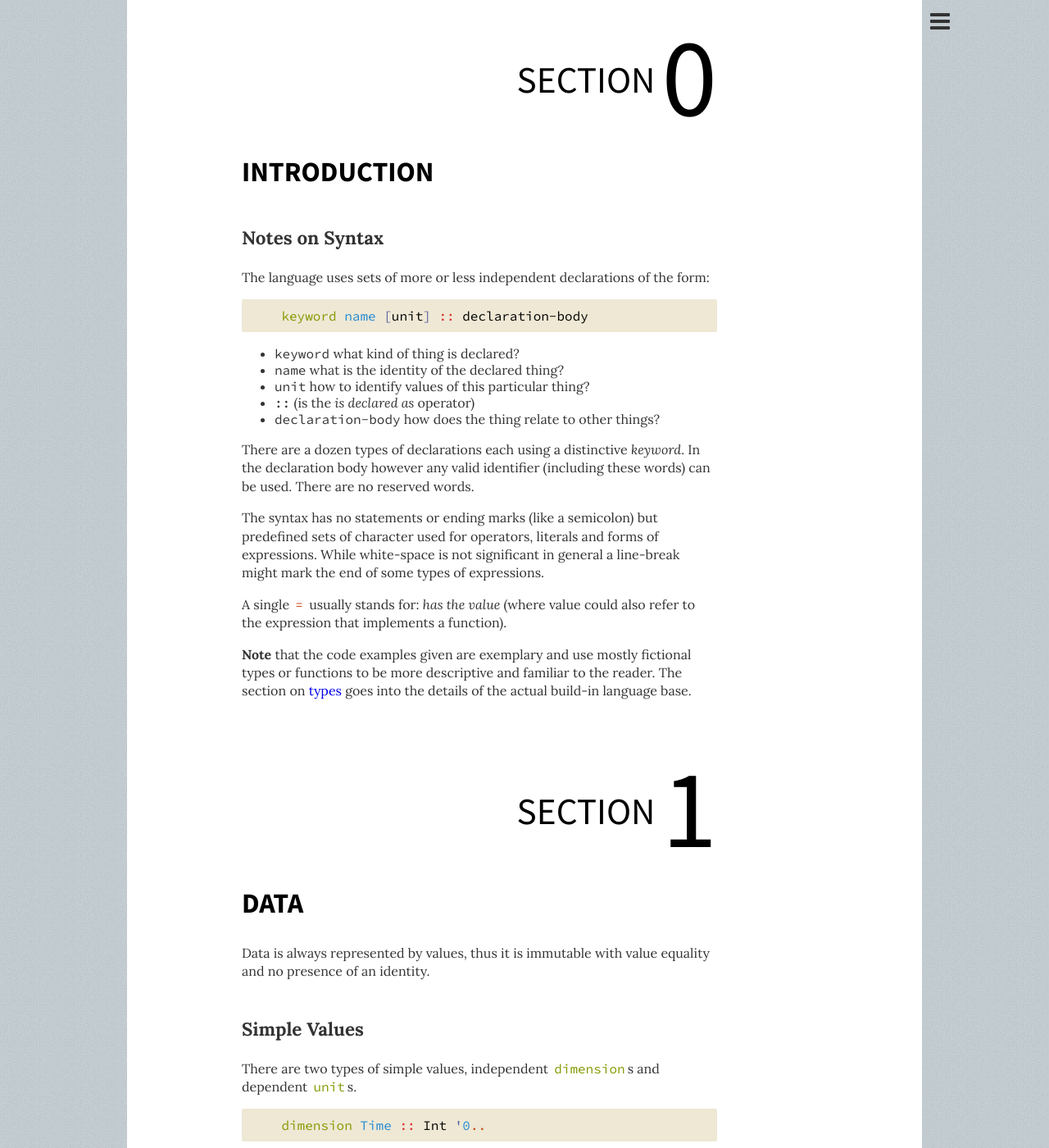
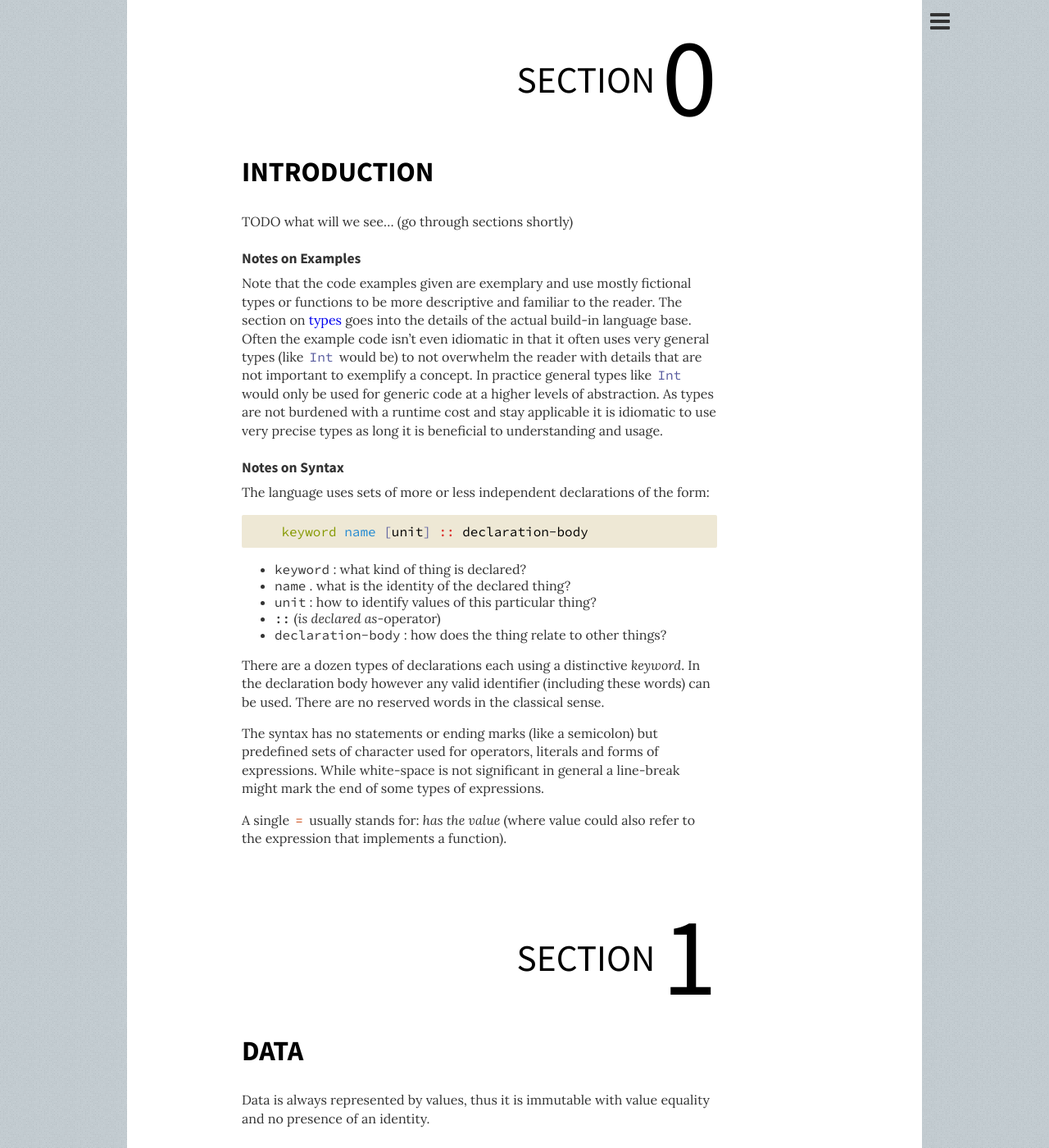
Before and after one commit to bruno-lang/bruno-lang.github.io, a Jekyll site: the page built from in-a-nutshell/index.md, in a window 1280 px wide and 1400 px high, scrolled down 1341 px. Shown: the whole window at 82% size. Built offline with Jekyll 4.4.1, drawn with Linux system fonts in a browser that asks for light colours; nearby versions of some CDN libraries; some of the changed text lies outside the part shown.

Commit message:
details here and there

```diff
--- a/_layouts/default.html
+++ b/_layouts/default.html
@@ -36,7 +36,8 @@
 	.replace(/(\~)([a-z]|$)/g, "<op>$1</op>$2")
 	.replace(/(\()(:=)/g, "$1<op>$2</op>")
 	.replace(/([0-9.e+-]+)([a-zA-Z]+)<\/lit>/g, "$1<uom>$2</uom></lit>")
-	.replace(/(_|\.\.|\s-&gt;|~&gt;)/g, "<op>$1</op>")
+	.replace(/(_|\.\.|~&gt;)/g, "<op>$1</op>")
+	.replace(/(\s|^|\()(-&gt;)(\s|$|\))/g, "$1<op>$2</op>$3")
 	.replace(/(\s|^)(=|\|=)(\s|$)/g, "$1<op>$2</op>$3")
 	.replace(/([\s])([0-9]\.)/g, "$1<op>$2</op>")
 	.replace(/(::)/g, "<as>$1</as>")
--- a/in-a-nutshell/index.md
+++ b/in-a-nutshell/index.md
@@ -51,20 +51,35 @@
 
 ## Introduction
 
-### Notes on Syntax
+TODO what will we see... (go through sections shortly)
+
+#### Notes on Examples
+Note that the code examples given are exemplary and use mostly fictional
+types or functions to be more descriptive and familiar to the reader.
+The section on [types](#types) goes into the details of the actual build-in
+language base.
+Often the example code isn't even idiomatic in that it often uses very general
+types (like `Int` would be) to not overwhelm the reader with details that are
+not important to exemplify a concept. In practice general types like `Int`
+would only be used for generic code at a higher levels of abstraction.
+As types are not burdened with a runtime cost and stay applicable it is
+idiomatic to use very precise types as long it is beneficial to understanding
+and usage.
+
+#### Notes on Syntax
 The language uses sets of more or less independent declarations of the form:
 
 		keyword name [unit] :: declaration-body
 
-* `keyword` what kind of thing is declared?
-* `name` what is the identity of the declared thing?
-* `unit` how to identify values of this particular thing?
-* `::` (is the _is declared as_ operator)
-* `declaration-body` how does the thing relate to other things?
+* `keyword` : what kind of thing is declared?
+* `name` . what is the identity of the declared thing?
+* `unit` : how to identify values of this particular thing?
+* `::` (_is declared as_-operator)
+* `declaration-body` : how does the thing relate to other things?
 
 There are a dozen types of declarations each using a distinctive _keyword_.
 In the declaration body however any valid identifier (including these words)
-can be used. There are no reserved words.
+can be used. There are no reserved words in the classical sense.
 
 The syntax has no statements or ending marks (like a semicolon) but predefined
 sets of character used for operators, literals and forms of expressions.
@@ -656,28 +664,58 @@
 		family V :: _[:]
 		family L :: [_]
 		family S :: {_}
+		family D :: *
 
 `T` is any tuple regardless of its shape, `F` any function regardless of its
 arity, `A` is any array regardless of its element type or dimension range,
 `V` is any view or slice of such an array, `L` is any list and `S` is any set
-regardless of their element types.
+regardless of their element types. Finally `D` is any (array dimension)
+length type.
 
 There are three more qualifications for kinds that haven't been mentioned so far.
 But to abstract over them by kind their semantics don't need to be understood.
 
-		family P :: _(->)
-		family I :: _[<]
-		family O :: _[>]
+		family O :: *(->)
+		family R :: _[<]
+		family W :: _[>]
 
-`P` is any operation (abstract function), `I` is any input- and `O` any output-
+`O` is any operation (abstract function), `R` is any input- and `W` any output-
 channel type regardless of their element types.
 
-Except for the operations, where `_` stands for the name, the type wild-card `_`
-used within a kind concerns the type of the _elements_ of the composite.
+The _any_ type wild-card `_` used within kinds concerns the type of the
+_elements_ of a composite or function.
 It can likewise be substituted with any _base type_ the composite should be
 further constraint to. Again, this would be the type to be satisfied by an
 actual type and not the only actual type possible. That means all types that
 are generalisable to it could be used as well.
+
+In addition to the above basic kinds variants of any of these are possible as
+kinds on their own. To emphasise the variant the following example uses the
+_any_ type as basis of its variants. Each variant is build by appending the
+variants symbol to the base type.
+
+		family M :: _?
+		family E :: _!
+		family P :: _*
+
+`M` is any _maybe_ or _option_ type variant (where the value is either of the
+base type or _nothing_), `E` is any fault or _error_ type (where the value is
+either of the base type or an _error_) and `P` is any _transient_ type variant
+(where the value is of the base type but can be mutated _in place_ under
+certain conditions).
+
+Lastly there are different modes to base types that can be combined with all
+of the above mentioned kinds to build other kinds. A mode is build by prepanding
+the modes symbol to the base type.
+
+		family T :: $_
+		family L :: ~_
+		family K :: @_
+
+`T` is any _type of_ a type, `L` is any _lazy_ type (what is syntactic sugar for
+`(() -> _)`) and `K` is any _key of_ a type. The section on the type system will
+explain in more detail what those are. Key take-away here is that those exist
+so it is possible to express code on this level of abstraction.
 
 ##### Qualifying the Existence of Functions or Behaviours
 In addition to the qualities of the type itself a family can also be qualified
@@ -721,11 +759,23 @@
 
 		family F :: _ as Stack with plus
 
+
+#### Qualification &amp; Runtime
+
 Type families are a powerful way to abstract over types in terms of their
-qualities. To better understand the possibilities and limitations one should
-look into the details of the type system as described in a later section.
+qualities. To better understand the possibilities and limitations study
+the details of the type system as described in a later section.
 It is in particular important to understand the generalisation--specialisation
-relation between types and their static nature.
+relation between types and the mostly static nature of both types and type
+families.
+
+In short this is to say that types and type families allow to
+precisely express ourselves at different levels of abstraction that (mostly)
+only exist conceptually for the programmer and the compiler to reason and
+understand how everything fits together. At runtime many of these aspects and
+abstractions are not important any longer as a physical machine makes no
+difference between most kinds of values. All that matter to the machine is
+how wide values are in terms of bits or bytes.
 
 ### Operations _(abstract over functions)_
 Operations are used to abstract over the meaning of a group of congeneric
@@ -960,7 +1013,8 @@
 send to the first of a couple of channels that accepts the value or where
 a value should be received from the first of a couple of channels that has
 a value available with the guarantee that when it happens only one channel is
-affected. This is called a _select_ operation.
+affected. This is called a _select_ operation; it is used in the `where`-clause
+of a function.
 
 To receive (`<<`) the first available value from a list of channels the alternatives
 are listed with the _select_ operator `|=` (instead of usual _let_ `=`):
@@ -1001,6 +1055,23 @@
 The `after` procedure creates an ad hoc channel that offers `'7` after `'5ms`.
 To synchronise time-outs for multiple parallel processes a common _time-out_
 channel is used as alternative for all of them.
+
+#### Receive with Defaults
+When a blocking receive should use a computed or constant default value in
+case the channel cannot offer a value the last alternative simply does not
+involve a channel.
+
+		fn receive :: T[<] channel -> T default -> T = value
+		where
+			T value
+				|= channel <<
+				|= default
+
+The _select_ operation will try to receive a value in order of given
+alternatives and return the result of the first path that offers a value.
+As the last alternative does not involve potentially blocking constructs the
+`default` value will be the result in case the `channel` did not offer a value
+directly.
 
 #### (A)synchronous Interconnections
 In general channels decouple processes. In principle the connection between a
@@ -1094,20 +1165,26 @@
 Any error `_!` is handled by the `when` transition that might result in a
 successor state `P?` or _nothing_ depending on the actual `error`.
 
-#### IO-Devices
+#### System Externals
 In a system build out of processes and channels input devices like a mouse or a
 keyboard become endpoints (processes) that feed data into a particular channel.
 Sockets become types of channels and so forth.
-From the point of view of a program composed out of processes there are just
-channels and streams to affect the _outside world_.
+From the point of view of a program that is composed out of processes there are
+just channels and streams to affect the _outside world_.
+
 
 
 ## Modules _(Artefacts)_
 
 ### Libraries
 
+
+
+
 ## Types _(Type System)_
 (list sorts of types here - type constructors)
+- we don#t go and look what something is. its known or dispatched
+- introspection/reflection
 
 ### Specialisation -- Generalisation _(Type Polymorphism)_
 The bruno type system uses a type polymorphism that is crucially different
```
Also changed, not shown: other parts of in-a-nutshell/index.md (+4 -8 lines).
